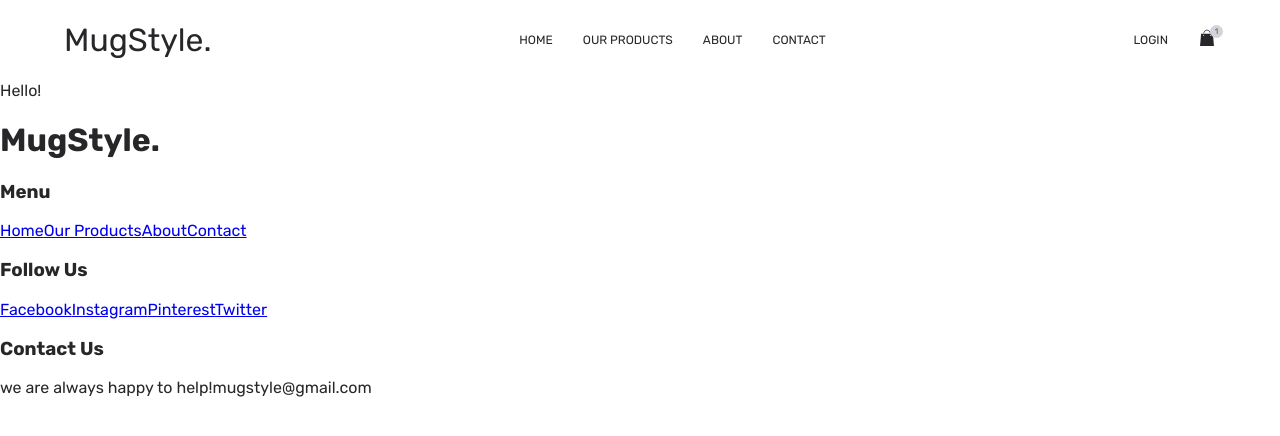
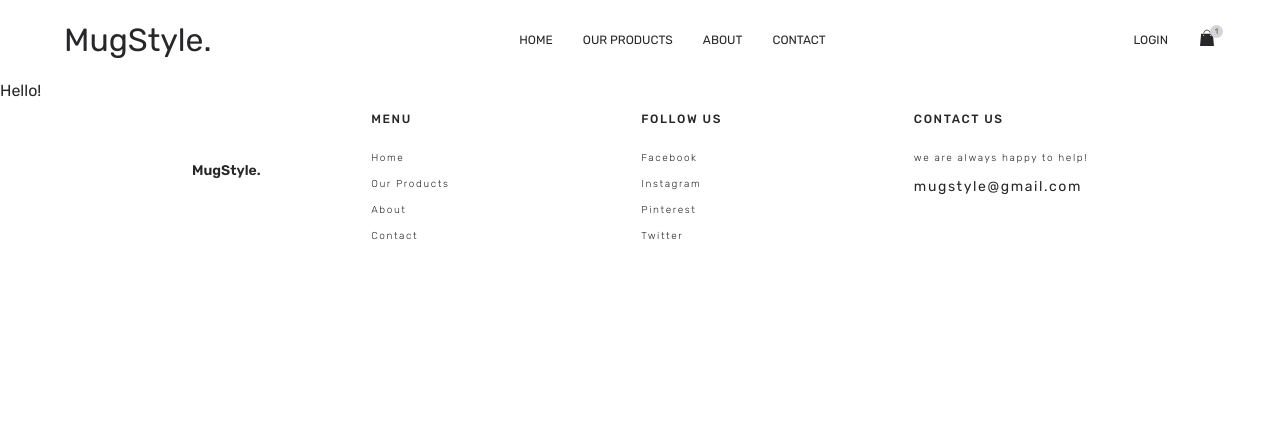
Before and after one commit to Morganefrlr/eshop-mugstyle2024, a Next.js app: page / in a window 1280 px wide. Shown: the top 436 px of the page. Built offline with nearby package versions, Linux system fonts and the light colour scheme.

Commit message:
T03: styled footer

```diff
--- a/src/app/footer/Footer.tsx
+++ b/src/app/footer/Footer.tsx
@@ -8,9 +8,9 @@ const Footer = () => {
         <div className="mainFooter">
             <Logo />
 
-            <div>
+            <div className="footerItems">
                 {footerMenuConfig.map(item =>
-                <div key={item.label}>
+                <div className="footerItems_column" key={item.label}>
                     <h3>{item.label}</h3>
                     {item.cat?.map(link =>
                         <Link href={link.href} key={link.labelCat}>{link.labelCat}</Link>
--- a/src/app/footer/_footer.scss
+++ b/src/app/footer/_footer.scss
@@ -0,0 +1,46 @@
+.mainFooter{
+    width: 70vw;
+    //height: 15vh;
+    margin: 0px auto;
+    display: flex;
+    justify-content: space-between;
+
+    h1{
+        font-size: 14px;
+        font-weight: 600;
+        align-self: center;
+    }
+}
+
+
+
+.footerItems{
+    display: flex;
+    width: 80%;
+    justify-content: space-between;
+    letter-spacing: 0.1em;
+
+    h3{
+        font-size: 12px;
+        text-transform: uppercase;
+        font-weight: 500;
+    }
+
+    &_column{
+        display: flex;
+        flex-direction: column;
+        gap: 14px;
+        font-size: 10px;
+        font-weight: 300;
+        a{
+            text-decoration: none;
+            color: $main;
+
+        }
+
+        span:nth-child(odd){
+            font-size: 14px;
+            font-weight: 400;
+        }
+    }
+}
```
